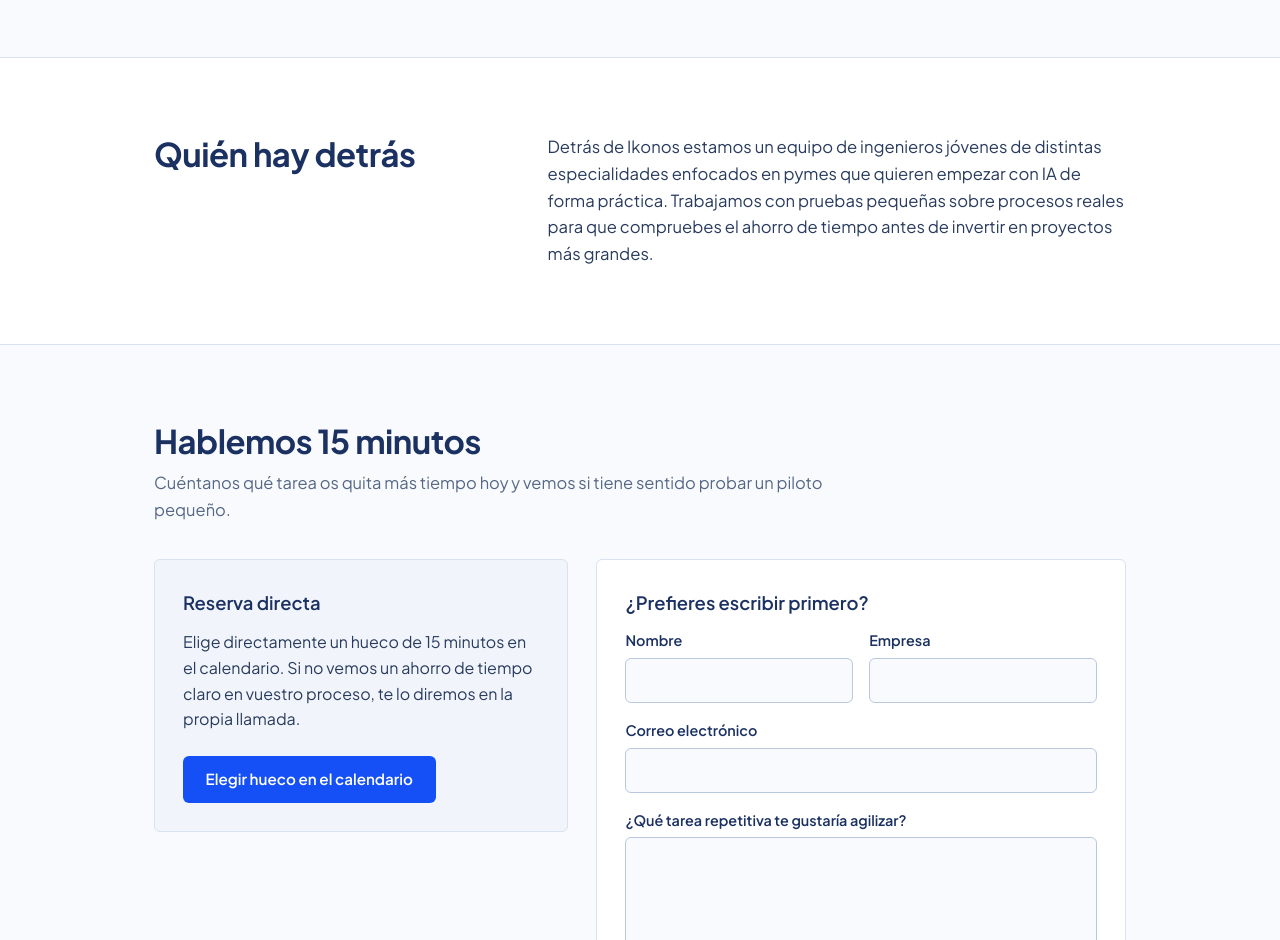
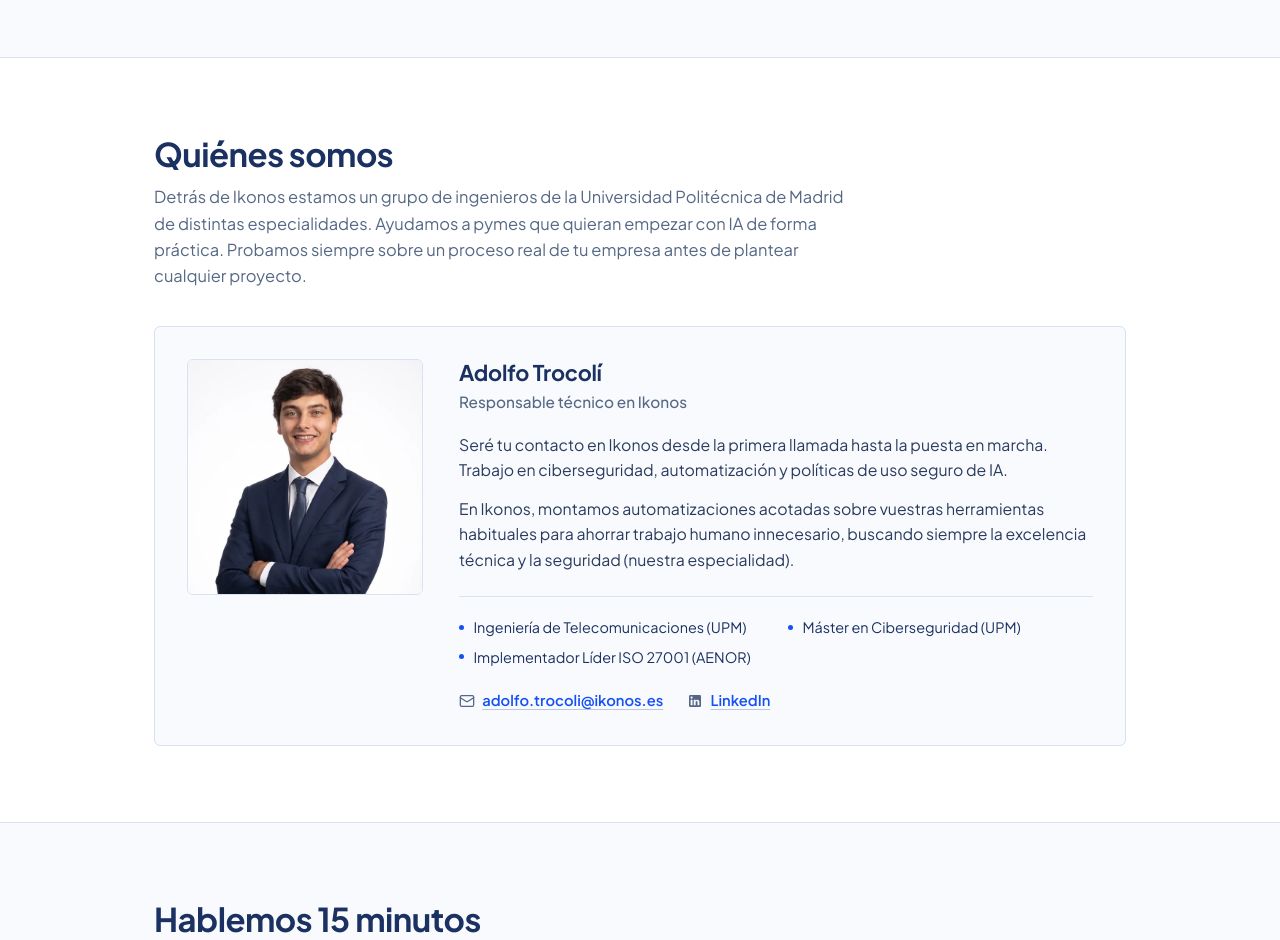
Before and after one commit to adolfo-trocoli/ikonos_web, a plain HTML site: page index.html in a window 1280 px wide. Shown: the part 1860-2800 px from the top of the page. Drawn offline with Linux system fonts and the light colour scheme.

Commit message:
Mejorar apartado Quiénes somos con perfil, foto y enlace de LinkedIn

```diff
--- a/index.html
+++ b/index.html
@@ -35,6 +35,7 @@
       <nav class="site-nav" aria-label="Navegación principal">
         <a href="#que-hacemos">Qué hacemos</a>
         <a href="#como-empezamos">Cómo empezamos</a>
+        <a href="#quienes-somos">Quiénes somos</a>
         <a href="#contacto">Contacto</a>
       </nav>
     </div>
@@ -177,12 +178,61 @@
       </div>
     </section>
 
-    <section class="section section-about" aria-labelledby="titulo-quien">
-      <div class="container about-grid">
-        <h2 id="titulo-quien">Quién hay detrás</h2>
-        <p>
-          Detrás de Ikonos estamos un equipo de ingenieros jóvenes de distintas especialidades enfocados en pymes que quieren empezar con IA de forma práctica. Trabajamos con pruebas pequeñas sobre procesos reales para que compruebes el ahorro de tiempo antes de invertir en proyectos más grandes.
-        </p>
+    <section class="section section-about" id="quienes-somos" aria-labelledby="titulo-quienes-somos">
+      <div class="container">
+        <div class="section-head">
+          <h2 id="titulo-quienes-somos">Quiénes somos</h2>
+          <p class="section-intro">
+            Detrás de Ikonos estamos un grupo de ingenieros de la Universidad Politécnica de Madrid de distintas especialidades. Ayudamos a pymes que quieran empezar con IA de forma práctica. Probamos siempre sobre un proceso real de tu empresa antes de plantear cualquier proyecto.
+          </p>
+        </div>
+
+        <article class="founder-card">
+          <div class="founder-media">
+            <picture>
+              <source srcset="assets/adolfo-trocoli.webp" type="image/webp">
+              <img src="assets/adolfo-trocoli.jpg" alt="Adolfo Trocolí, responsable técnico en Ikonos" width="640" height="640" loading="lazy" decoding="async">
+            </picture>
+          </div>
+
+          <div class="founder-content">
+            <div class="founder-header">
+              <h3>Adolfo Trocolí</h3>
+              <p class="founder-role">Responsable técnico en Ikonos</p>
+            </div>
+
+            <div class="founder-bio">
+              <p>
+                Seré tu contacto en Ikonos desde la primera llamada hasta la puesta en marcha. Trabajo en ciberseguridad, automatización y políticas de uso seguro de IA.
+              </p>
+              <p>
+                En Ikonos, montamos automatizaciones acotadas sobre vuestras herramientas habituales para ahorrar trabajo humano innecesario, buscando siempre la excelencia técnica y la seguridad (nuestra especialidad).
+              </p>
+            </div>
+
+            <ul class="founder-credentials" aria-label="Formación y certificaciones">
+              <li>Ingeniería de Telecomunicaciones (UPM)</li>
+              <li>Máster en Ciberseguridad (UPM)</li>
+              <li>Implementador Líder ISO 27001 (AENOR)</li>
+            </ul>
+
+            <div class="founder-links">
+              <a class="founder-link" href="mailto:adolfo.trocoli@ikonos.es">
+                <svg class="founder-link-icon" viewBox="0 0 24 24" width="16" height="16" fill="none" stroke="currentColor" stroke-width="1.9" stroke-linecap="round" stroke-linejoin="round" aria-hidden="true">
+                  <rect x="2" y="4" width="20" height="16" rx="2"></rect>
+                  <path d="m22 7-8.97 5.7a1.94 1.94 0 0 1-2.06 0L2 7"></path>
+                </svg>
+                <span>adolfo.trocoli@ikonos.es</span>
+              </a>
+              <a class="founder-link" href="https://www.linkedin.com/in/adolfo-trocol%C3%AD-naranjo-a07250224" target="_blank" rel="noopener noreferrer" aria-label="Perfil de LinkedIn de Adolfo Trocolí">
+                <svg class="founder-link-icon" viewBox="0 0 24 24" width="16" height="16" fill="currentColor" aria-hidden="true">
+                  <path d="M19 3a2 2 0 0 1 2 2v14a2 2 0 0 1-2 2H5a2 2 0 0 1-2-2V5a2 2 0 0 1 2-2h14m-.5 15.5v-5.3a3.26 3.26 0 0 0-3.26-3.26c-.85 0-1.84.52-2.28 1.3v-1.11h-2.79v8.37h2.79v-4.93c0-.77.62-1.4 1.39-1.4a1.4 1.4 0 0 1 1.4 1.4v4.93h2.75M6.88 8.56a1.68 1.68 0 0 0 1.68-1.68c0-.93-.75-1.69-1.68-1.69a1.69 1.69 0 0 0-1.69 1.69c0 .93.76 1.68 1.69 1.68m1.39 9.94v-8.37H5.5v8.37h2.77Z"></path>
+                </svg>
+                <span>LinkedIn</span>
+              </a>
+            </div>
+          </div>
+        </article>
       </div>
     </section>
 
@@ -263,7 +313,7 @@
       <div class="footer-meta">
         <span>Madrid, España</span>
         <a class="footer-link" href="privacidad.html">Política de Privacidad</a>
-        <!-- Añadir enlace a LinkedIn cuando esté definido en web-copy.md -->
+        <a class="footer-link" href="https://www.linkedin.com/in/adolfo-trocol%C3%AD-naranjo-a07250224" target="_blank" rel="noopener noreferrer">LinkedIn</a>
       </div>
     </div>
   </footer>
--- a/styles.css
+++ b/styles.css
@@ -362,26 +362,146 @@ a {
   color: var(--ink-body);
 }
 
-/* Quién hay detrás */
+/* Quiénes somos */
 .section-about {
   background: var(--surface);
 }
 
-.about-grid {
+.founder-card {
   display: grid;
-  grid-template-columns: minmax(0, 1fr) minmax(0, 1.6fr);
-  gap: 2rem;
+  grid-template-columns: 236px minmax(0, 1fr);
+  gap: 2.25rem;
   align-items: start;
+  padding: 2rem;
+  background: var(--bg);
+  border: 1px solid var(--border);
+  border-radius: var(--radius);
 }
 
-.about-grid h2 {
-  margin: 0;
+.founder-media {
+  background: var(--surface);
+  border: 1px solid var(--border);
+  border-radius: var(--radius);
+  overflow: hidden;
+  aspect-ratio: 1 / 1;
 }
 
-.about-grid p {
+.founder-media img {
+  width: 100%;
+  height: 100%;
+  object-fit: cover;
+  object-position: center top;
+}
+
+.founder-content {
+  min-width: 0;
+}
+
+.founder-header {
+  margin-bottom: 1.1rem;
+}
+
+.founder-header h3 {
+  margin: 0 0 0.3rem;
+  color: var(--ink);
+  font-size: 1.35rem;
+  font-weight: 700;
+  line-height: 1.25;
+  letter-spacing: -0.01em;
+}
+
+.founder-role {
   margin: 0;
+  color: var(--ink-muted);
+  font-size: 0.96rem;
+  font-weight: 500;
+}
+
+.founder-bio {
   max-width: 60ch;
-  font-size: 1.04rem;
+}
+
+.founder-bio p {
+  margin: 0 0 0.85rem;
+  color: var(--ink-body);
+  font-size: 0.99rem;
+}
+
+.founder-bio p:last-child {
+  margin-bottom: 0;
+}
+
+.founder-credentials {
+  list-style: none;
+  margin: 1.45rem 0 0;
+  padding: 1.25rem 0 0;
+  border-top: 1px solid var(--border);
+  display: grid;
+  grid-template-columns: repeat(2, minmax(0, 1fr));
+  gap: 0.55rem 1.5rem;
+}
+
+.founder-credentials li {
+  position: relative;
+  padding-left: 0.9rem;
+  font-size: 0.9rem;
+  color: var(--ink);
+  line-height: 1.45;
+}
+
+.founder-credentials li::before {
+  content: "";
+  position: absolute;
+  left: 0;
+  top: 0.52em;
+  width: 5px;
+  height: 5px;
+  border-radius: 50%;
+  background: var(--accent);
+}
+
+.founder-links {
+  display: flex;
+  flex-wrap: wrap;
+  align-items: center;
+  gap: 0.65rem 1.5rem;
+  margin-top: 1.35rem;
+}
+
+.founder-link {
+  display: inline-flex;
+  align-items: center;
+  gap: 0.45rem;
+  font-size: 0.92rem;
+  font-weight: 600;
+  color: var(--accent);
+  text-decoration: none;
+  transition: color 0.15s ease;
+}
+
+.founder-link span {
+  text-decoration: underline;
+  text-underline-offset: 3px;
+  text-decoration-color: var(--border-strong);
+  transition: text-decoration-color 0.15s ease;
+}
+
+.founder-link-icon {
+  flex-shrink: 0;
+  color: var(--ink-muted);
+  transition: color 0.15s ease;
+}
+
+.founder-link:hover {
+  color: var(--accent-hover);
+}
+
+.founder-link:hover span {
+  text-decoration-color: var(--accent-hover);
+}
+
+.founder-link:hover .founder-link-icon {
+  color: var(--accent-hover);
 }
 
 /* Contacto */
@@ -656,9 +776,17 @@ a {
 /* Responsive */
 @media (max-width: 860px) {
   .flow-grid,
-  .about-grid,
+  .founder-card,
   .contact-grid {
     grid-template-columns: 1fr;
+  }
+
+  .founder-card {
+    gap: 1.5rem;
+  }
+
+  .founder-media {
+    max-width: 210px;
   }
 }
 
@@ -670,8 +798,17 @@ a {
   }
 
   .site-nav {
-    gap: 1.15rem;
+    flex-wrap: wrap;
+    gap: 0.75rem 1.15rem;
     width: 100%;
+  }
+
+  .founder-card {
+    padding: 1.35rem;
+  }
+
+  .founder-credentials {
+    grid-template-columns: 1fr;
   }
 
   .flow-tab {
```
Also changed, not shown: privacidad.html (+2 -0 lines), assets/adolfo-trocoli.jpg (added), assets/adolfo-trocoli.webp (added).
